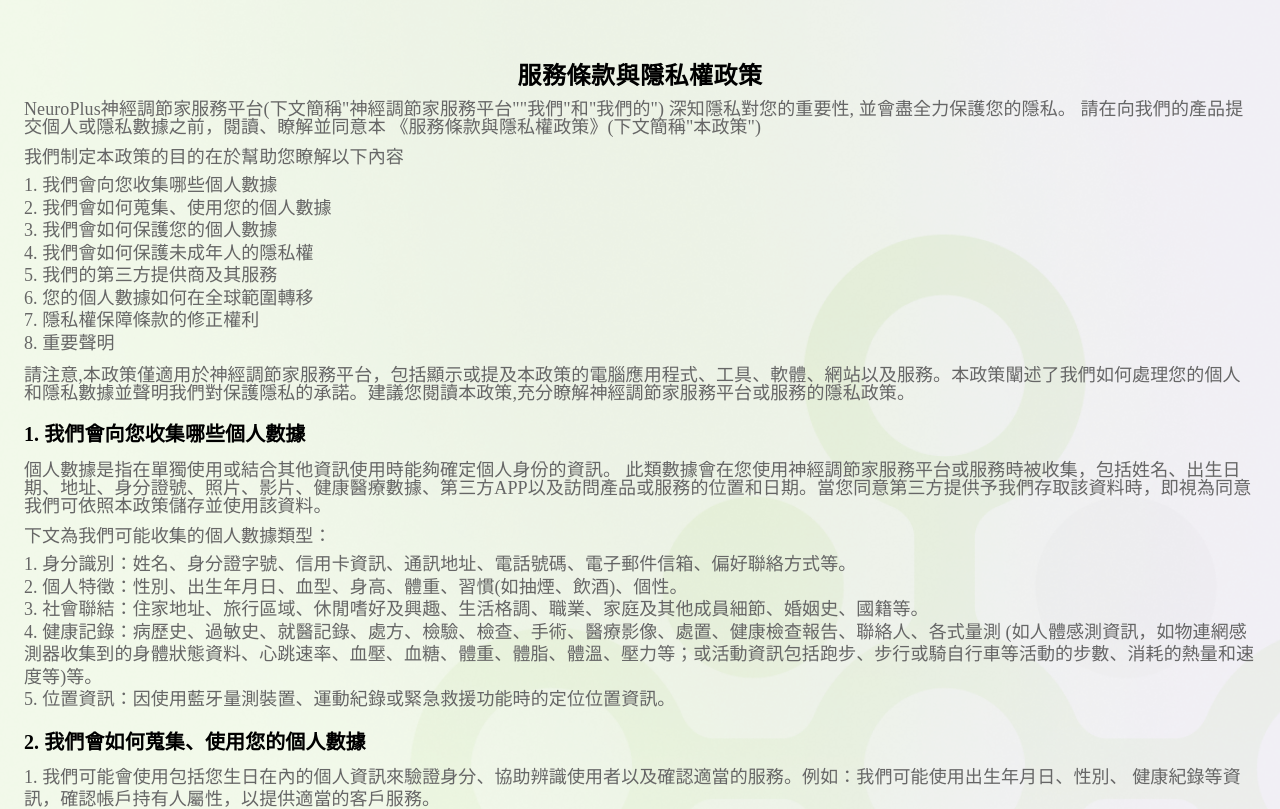
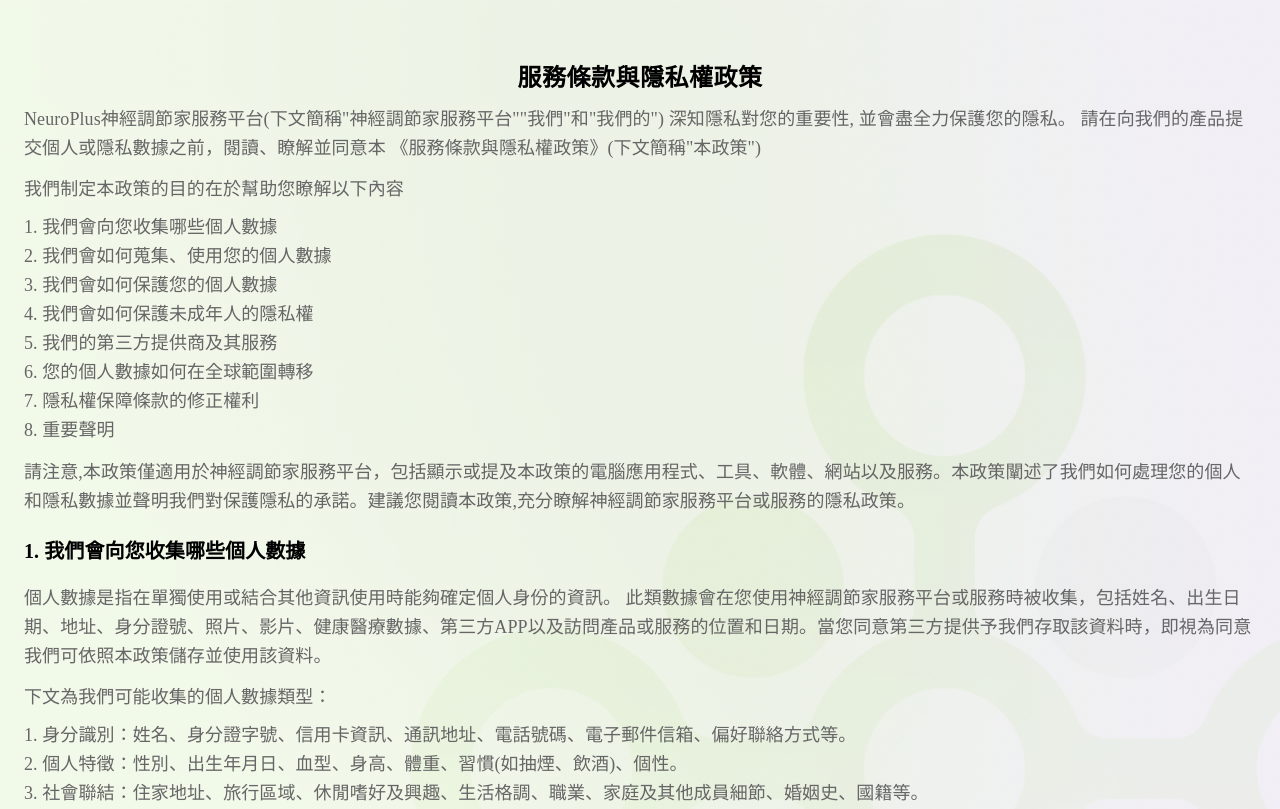
Before and after one commit to kerwinwork923/raphael, a Nuxt app: page /privacy in a window 1280 px wide. Shown: the top 809 px of the page. Built offline with nearby package versions, Linux system fonts and the light colour scheme.

Commit message:
fix : privacy line height

```diff
--- a/pages/privacy.vue
+++ b/pages/privacy.vue
@@ -191,6 +191,7 @@
   padding-top: 4rem;
   padding-left: 1.5rem;
   padding-right: 1.5rem;
+  line-height: 29.124px;
   h1 {
     font-weight: bold;
     font-size: 24px;
@@ -212,7 +213,6 @@
       color: #666;
       font-weight: 400;
       letter-spacing: 0.09px;
-      line-height: 1.25;
     }
   }
   h2 {
```
